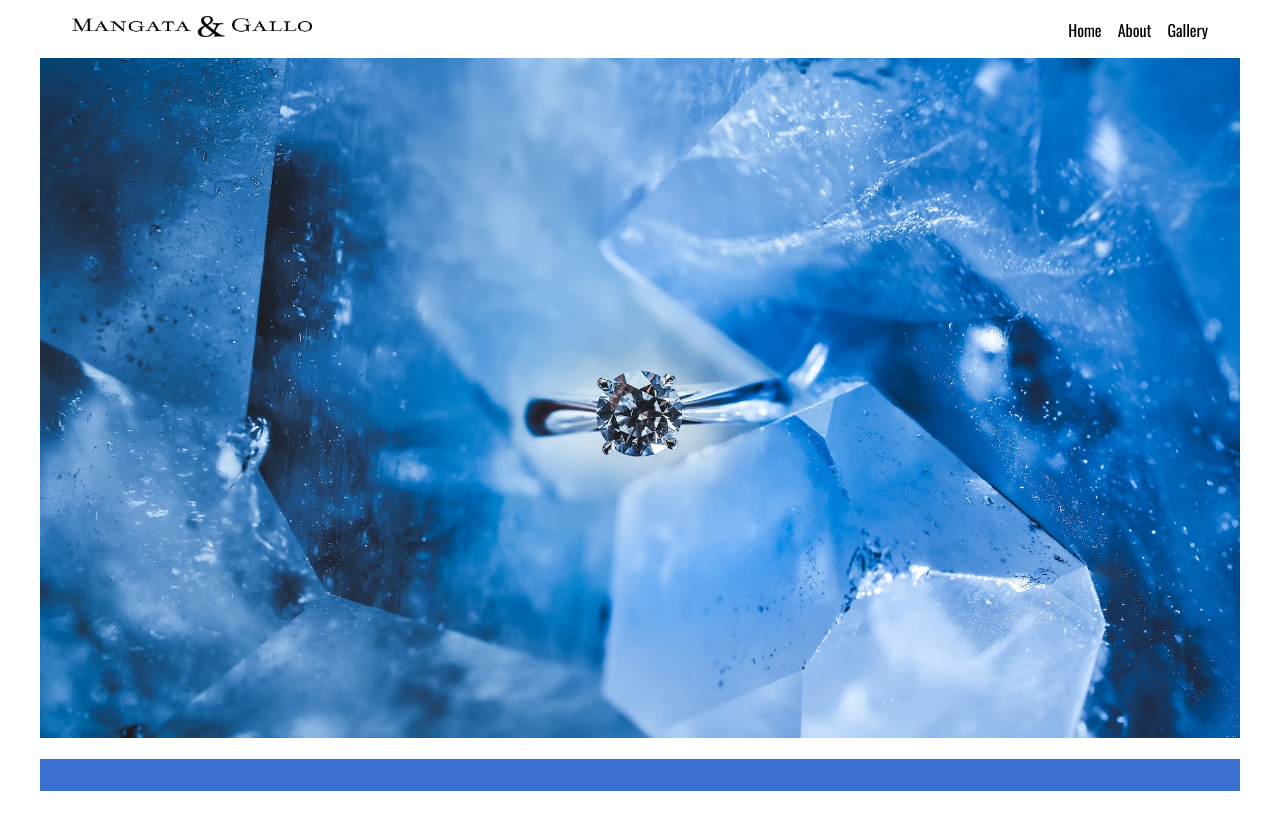
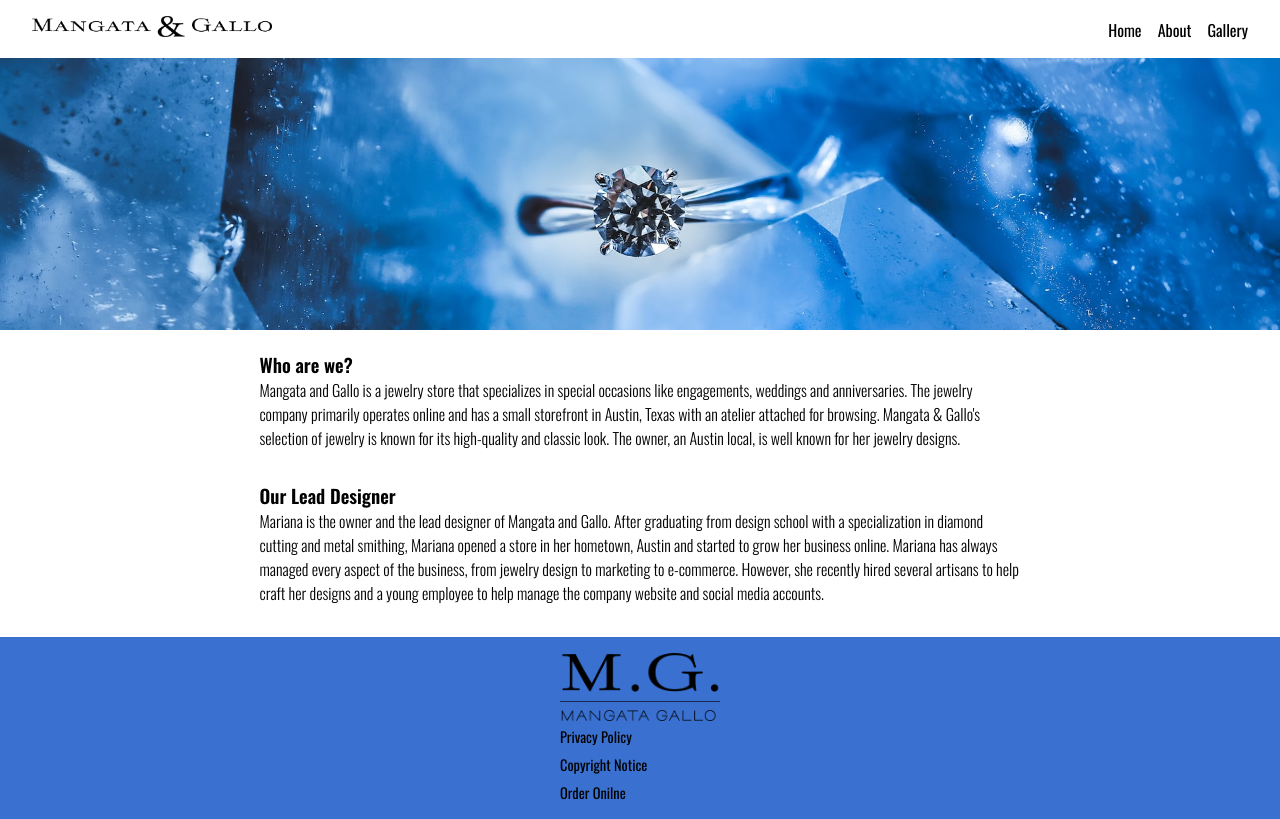
Before and after one commit to tushgaurav/meta-html-course, a plain HTML site: page index.html in a window 1280 px wide. Drawn offline with nearby package versions, Linux system fonts and the light colour scheme.

Commit message:
added content

```diff
--- a/index.html
+++ b/index.html
@@ -4,11 +4,10 @@
     <meta charset="UTF-8" />
     <meta http-equiv="X-UA-Compatible" content="IE=edge" />
     <meta name="viewport" content="width=device-width, initial-scale=1.0" />
-    <title>Document</title>
+    <title>Mangata & Gallo | Authentic Jewellery</title>
     <link rel="stylesheet" href="styles.css" />
   </head>
   <body>
-    <div class="container">
     <header>
       <div class="logo"><img src="images/logo/Asset 2@3x.png" alt="" /></div>
       <nav>
@@ -22,13 +21,50 @@
 
     <main>
       <article>
-          <img src="images/blue_ring.jpg" alt="" />
+        <img class="hero-image" src="images/blue_ring.jpg" alt="" />
+      </article>
+      <article>
+        <section class="text-section">
+          <h1>Who are we?</h1>
+          <p>
+            Mangata and Gallo is a jewelry store that specializes in special
+            occasions like engagements, weddings and anniversaries. The jewelry
+            company primarily operates online and has a small storefront in
+            Austin, Texas with an atelier attached for browsing. Mangata &
+            Gallo's selection of jewelry is known for its high-quality and
+            classic look. The owner, an Austin local, is well known for her
+            jewelry designs.
+          </p>
+        </section>
+        <section class="text-section">
+          <h1>Our Lead Designer</h1>
+          <p>
+            Mariana is the owner and the lead designer of Mangata and Gallo.
+            After graduating from design school with a specialization in diamond
+            cutting and metal smithing, Mariana opened a store in her hometown,
+            Austin and started to grow her business online. Mariana has always
+            managed every aspect of the business, from jewelry design to
+            marketing to e-commerce. However, she recently hired several
+            artisans to help craft her designs and a young employee to help
+            manage the company website and social media accounts.
+          </p>
+        </section>
       </article>
     </main>
 
     <footer>
-        <section></section>
+      <div class="container">
+        <section>
+          <img class="footer-img" src="images/logo/Asset 1@3x.png" alt="" />
+        </section>
+        <section>
+          <ul>
+            <li>Privacy Policy</li>
+            <li>Copyright Notice</li>
+            <li>Order Onilne</li>
+          </ul>
+        </section>
+      </div>
     </footer>
-    </div>
   </body>
 </html>
```
Lines whose indentation alone changed are shown as unchanged.
